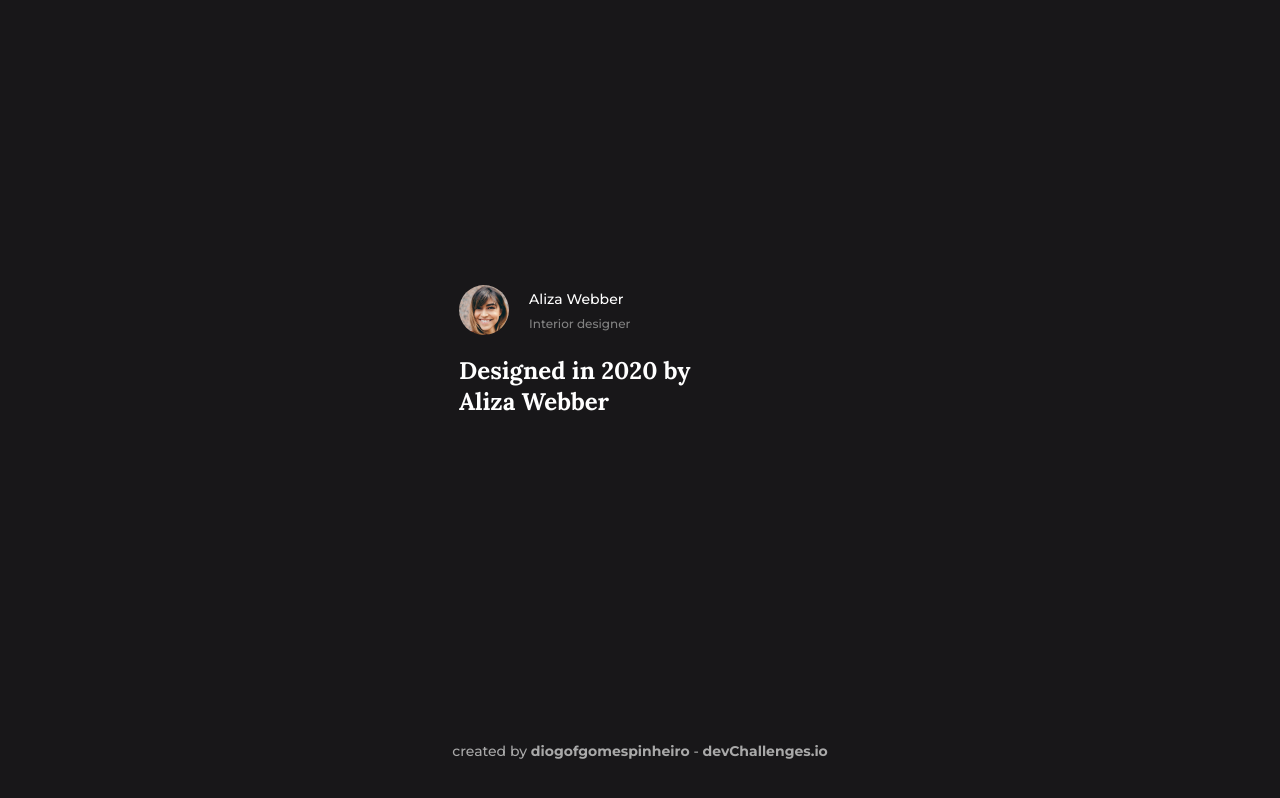
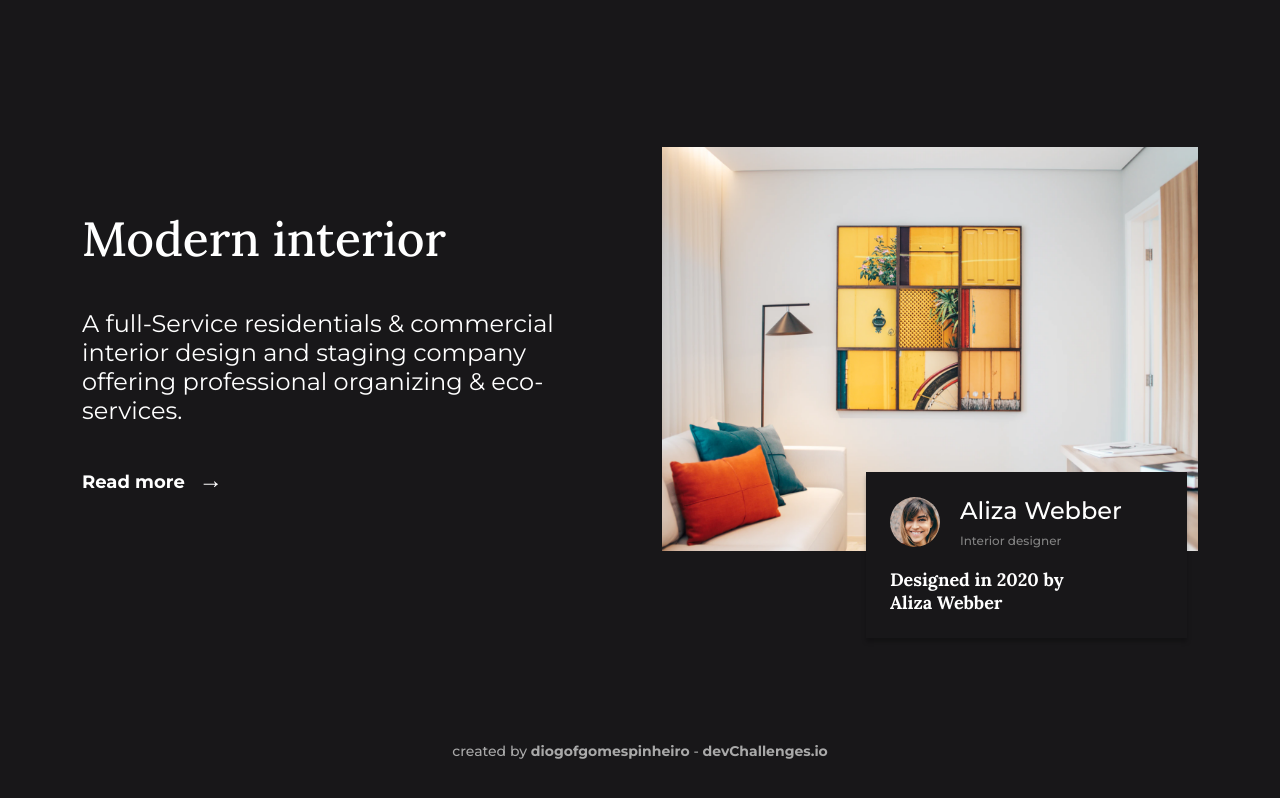
Before and after one commit to diogofgomespinheiro/dev-challenges-interior-consultant, a Vue app: page / in a window 1280 px wide. Built offline with nearby package versions, Linux system fonts and the light colour scheme.

Commit message:
feat: finish main content

```diff
--- a/src/App.vue
+++ b/src/App.vue
@@ -6,6 +6,17 @@ import Footer from './components/Footer.vue';
 
 <template>
   <MainLayout>
+    <div class="main-content-wrapper">
+      <div class="description-container">
+        <h1>Modern interior</h1>
+        <h3>
+          A full-Service residentials & commercial interior design and staging
+          company offering professional organizing & eco-services.
+        </h3>
+        <a href="/">Read more<span class="arrow">→</span></a>
+      </div>
+      <div class="banner-container">
+        <img class="banner" src="/assets/banner.png" alt="Living Room" />
         <Card
           title="Designed in 2020 by <br> Aliza Webber"
           :user="{
@@ -14,6 +25,8 @@ import Footer from './components/Footer.vue';
             profileImgSrc: '/assets/profile.png'
           }"
         />
+      </div>
+    </div>
   </MainLayout>
   <Footer />
 </template>
@@ -54,7 +67,7 @@ body,
 
 @media (max-width: 720px) {
   html {
-    font-size: 87.5%;
+    font-size: 75%;
   }
 }
 
@@ -79,4 +92,64 @@ a {
   color: inherit;
   text-decoration: none;
 }
+
+.main-content-wrapper {
+  display: flex;
+  flex-direction: column;
+  justify-content: center;
+
+  margin: 0 auto;
+  width: 90%;
+  max-width: 1440px;
+  gap: 2.5rem;
+}
+
+.description-container > h1 {
+  font: 500 3rem 'Lora', sans-serif;
+}
+
+.description-container > h3 {
+  margin: 2.5rem 0;
+  font: 400 1.5rem 'Montserrat', sans-serif;
+}
+
+.description-container > a {
+  font: 700 1.125rem 'Montserrat', sans-serif;
+}
+
+.description-container .arrow {
+  margin-left: 0.875rem;
+  font-size: 1.5rem;
+}
+
+.banner-container {
+  position: relative;
+}
+
+.card {
+  position: absolute;
+  right: 2%;
+  bottom: 0;
+  transform: translateY(50%);
+
+  width: 60%;
+  max-width: 410px;
+}
+
+.banner {
+  width: 100%;
+}
+
+@media screen and (min-width: 1200px) {
+  .main-content-wrapper {
+    flex-direction: row;
+    align-items: center;
+    justify-content: space-between;
+  }
+
+  .description-container,
+  .banner-container {
+    max-width: 48%;
+  }
+}
 </style>
--- a/src/components/Card.vue
+++ b/src/components/Card.vue
@@ -33,8 +33,9 @@ defineProps<Props>();
 <style>
 .card {
   padding: 1.25rem;
-  width: 300px;
+  width: 100%;
   background: var(--background-color);
+  box-shadow: 0px 4px 4px rgba(0, 0, 0, 0.25);
 }
 
 .card__title {
@@ -61,13 +62,13 @@ defineProps<Props>();
 }
 
 .card__user-name {
-  font-size: 0.75rem;
+  font-size: 1.5rem;
   font-weight: 500;
 }
 
 .card__user-profession {
   margin-top: 0.375rem;
-  font-size: 0.625rem;
+  font-size: 0.75rem;
   font-weight: 500;
   color: var(--secondary-text);
 }
@@ -75,12 +76,10 @@ defineProps<Props>();
 @media screen and (min-width: 768px) {
   .card {
     padding: 1.5rem;
-    width: 410px;
   }
 
   .card__title {
     margin-top: 1.25rem;
-    font-size: 1.5rem;
   }
 
   .card__user-img {
@@ -92,13 +91,8 @@ defineProps<Props>();
     margin-left: 1.25rem;
   }
 
-  .card__user-name {
-    font-size: 0.875rem;
-  }
-
   .card__user-profession {
     margin-top: 0.5rem;
-    font-size: 0.75rem;
   }
 }
 </style>
--- a/src/components/MainLayout.vue
+++ b/src/components/MainLayout.vue
@@ -7,20 +7,10 @@
 <style>
 .main-container {
   display: flex;
-  flex-direction: column;
+  align-items: center;
   justify-content: center;
-
   flex: 1;
   padding: 20px;
-}
-
-@media screen and (min-width: 768px) {
-  .main-container {
-    flex-direction: row;
-    align-items: center;
-
-    padding: 40px 60px;
-  }
 }
 </style>
 
```
Lines whose indentation alone changed are shown as unchanged.
